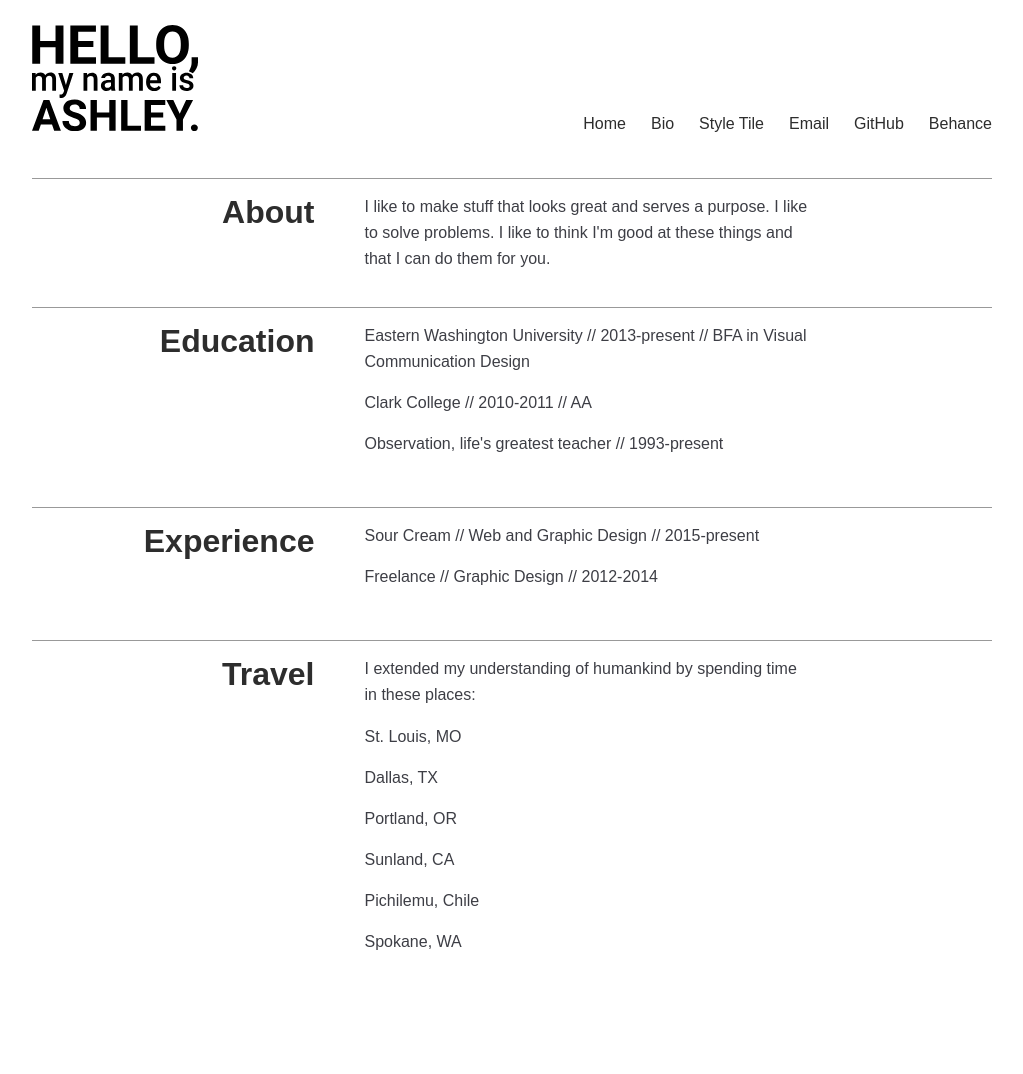
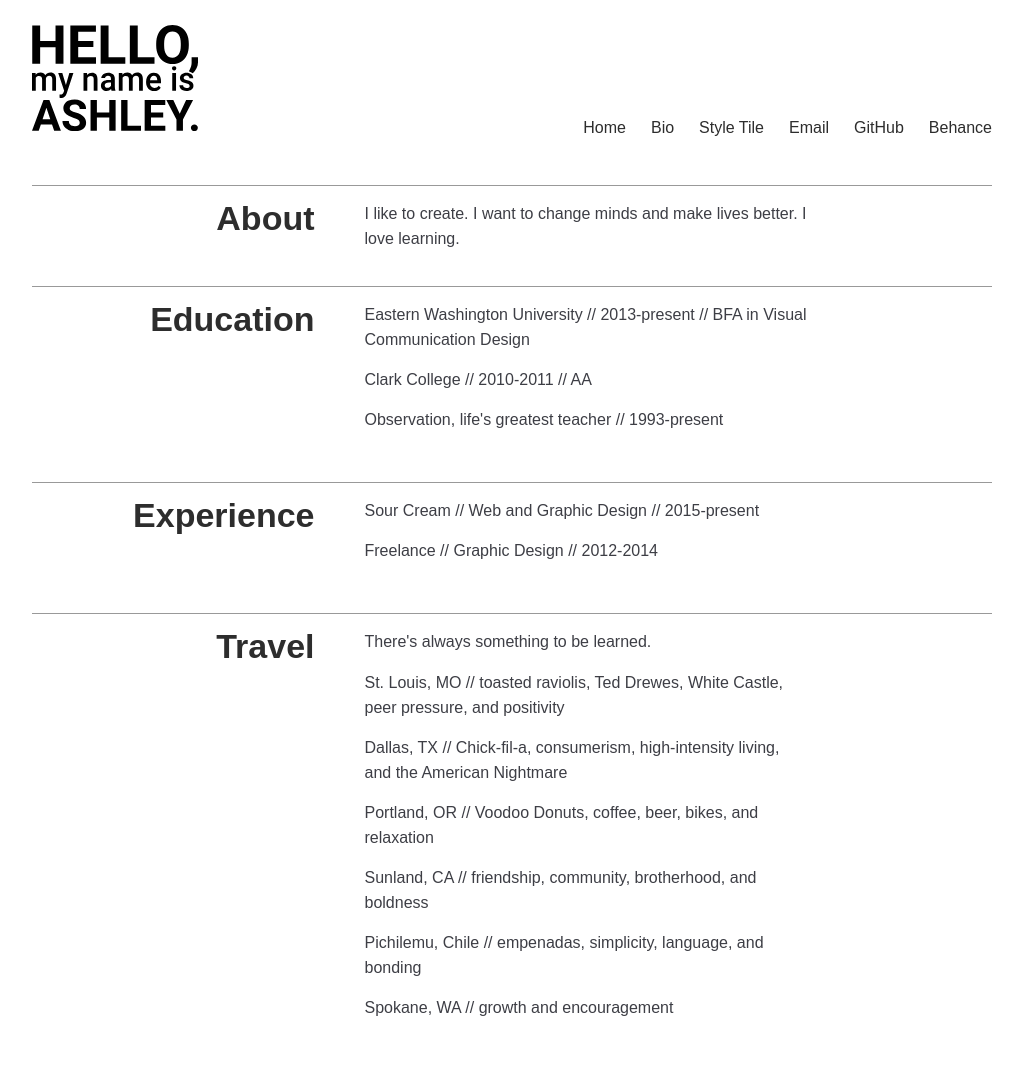
Before and after one commit to josoa/josoa.github.io, a plain HTML site: page bio.html in a window 1280 px wide. Shown: the whole page, without its empty margins (128-1151 px from the left). Before the commit the page ends 1031 px from the top, so only its background shows below. Drawn offline with Linux system fonts and the light colour scheme.

Commit message:
doing stuff

```diff
--- a/bio.html
+++ b/bio.html
@@ -34,7 +34,7 @@
 	<article _clearfix>
 			<div _content _clearfix>
 				<h1 _col="1">About</h1>
-				<p _col="2">I like to make stuff that looks great and serves a purpose. I like to solve problems. I like to think I'm good at these things and that I can do them for you.</p>
+				<p _col="2">I like to create. I want to change minds and make lives better. I love learning.</p>
 			</div>
 
 			<div _content _clearfix>
@@ -57,14 +57,14 @@
 			<div _content _clearfix>
 				<h1 _col="1">Travel</h1>
 				<section _col="2">
-				<p>I extended my understanding of humankind by spending time in these places:</p>
+				<p>There's always something to be learned.</p>
 				<ul>
-					<li>St. Louis, MO</li>
-					<li>Dallas, TX</li>
-					<li>Portland, OR</li>
-					<li>Sunland, CA</li>
-					<li>Pichilemu, Chile</li>
-					<li>Spokane, WA</li>
+					<li>St. Louis, MO // toasted raviolis, Ted Drewes, White Castle, peer pressure, and positivity</li>
+					<li>Dallas, TX // Chick-fil-a, consumerism, high-intensity living, and the American Nightmare</li>
+					<li>Portland, OR // Voodoo Donuts, coffee, beer, bikes, and relaxation</li>
+					<li>Sunland, CA // friendship, community, brotherhood, and boldness</li>
+					<li>Pichilemu, Chile // empenadas, simplicity, language, and bonding</li>
+					<li>Spokane, WA // growth and encouragement</li>
 				</ul>
 			</section>
 			</div>
--- a/css/styles.css
+++ b/css/styles.css
@@ -38,18 +38,39 @@ body {
 
 body {
 	font-size: 1em;
+	line-height: 1.5625em;
 	font-weight: 100;
 	color: #3D3E45;
 }
 
 h1 {
-	font-size: 2em;
+	font-size: 2.125em; /* 34px */
+	line-height: 2.875em; /* 46px */
 	font-weight: 700;
 	color: #2d2d2d;
 }
 
+h2 {
+	font-size: 1.625em; /* 26px */
+	line-height: 2.25em; /* 36px */
+	font-weight: 700;
+}
+
+h3 {
+	font-size: 1.3125em; /* 21px */
+	line-height: 1.875em; /* 30px */
+	font-weight: 700;
+}
+
+h4 {
+	font-size: 1em;
+	line-height: 1.5625em;
+	font-weight: 400;
+}
+
 [_content] h1 {
 	text-align: right;
+	line-height: 1em;
 }
 
 p {
@@ -75,12 +96,9 @@ ul {
 }
 
 [_content] li {
+	line-height: 1.5625em;
 	list-style: none;
 	margin-bottom: 15px;
-}
-
-[_content] li, p {
-	line-height: 1.625em;
 }
 
 
@@ -124,13 +142,6 @@ header {
 	border-top: solid 1px #999;
 }
 
-/*************************
- Layout for Style Tile
- Feel free to change
-**************************/
-section {
-	margin: 20px 0;
-}
 
 .color-1,
 .color-2,
```
Also changed, not shown: style-tile.html (+7 -1 lines).
